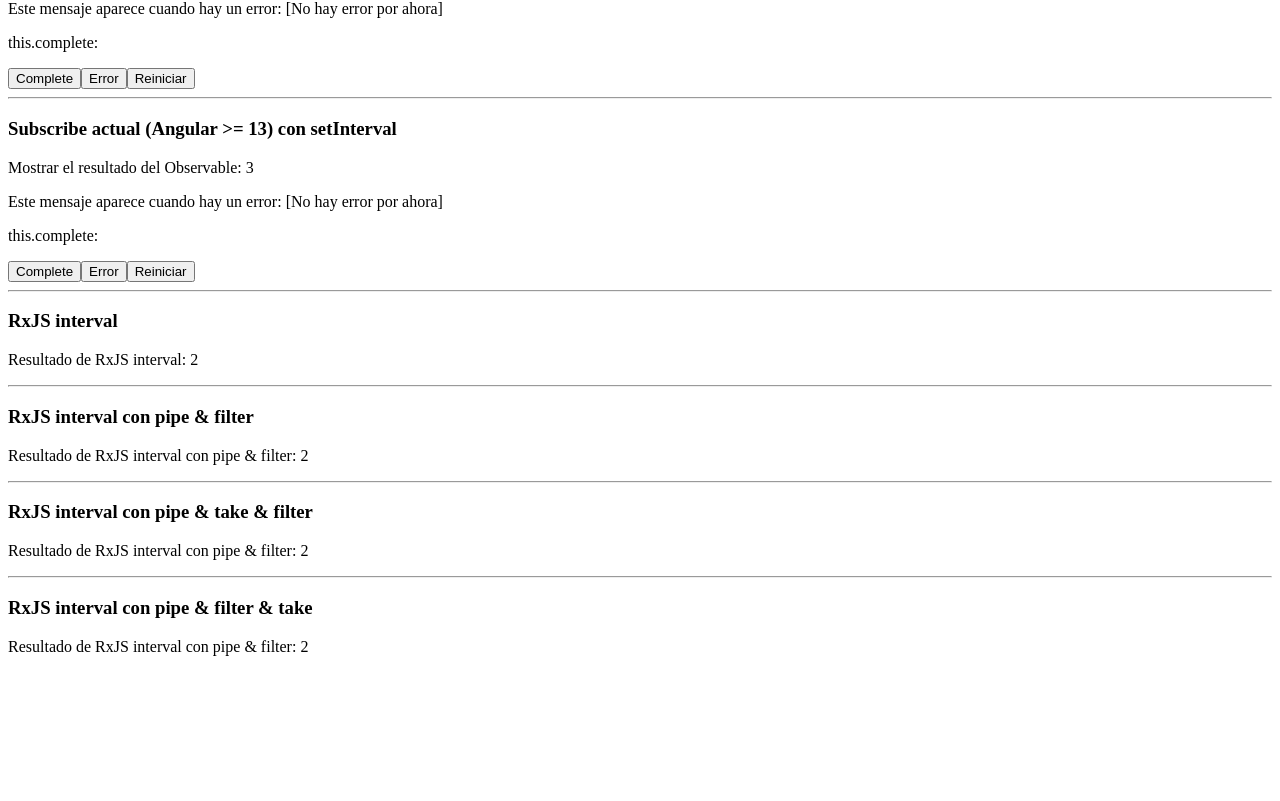
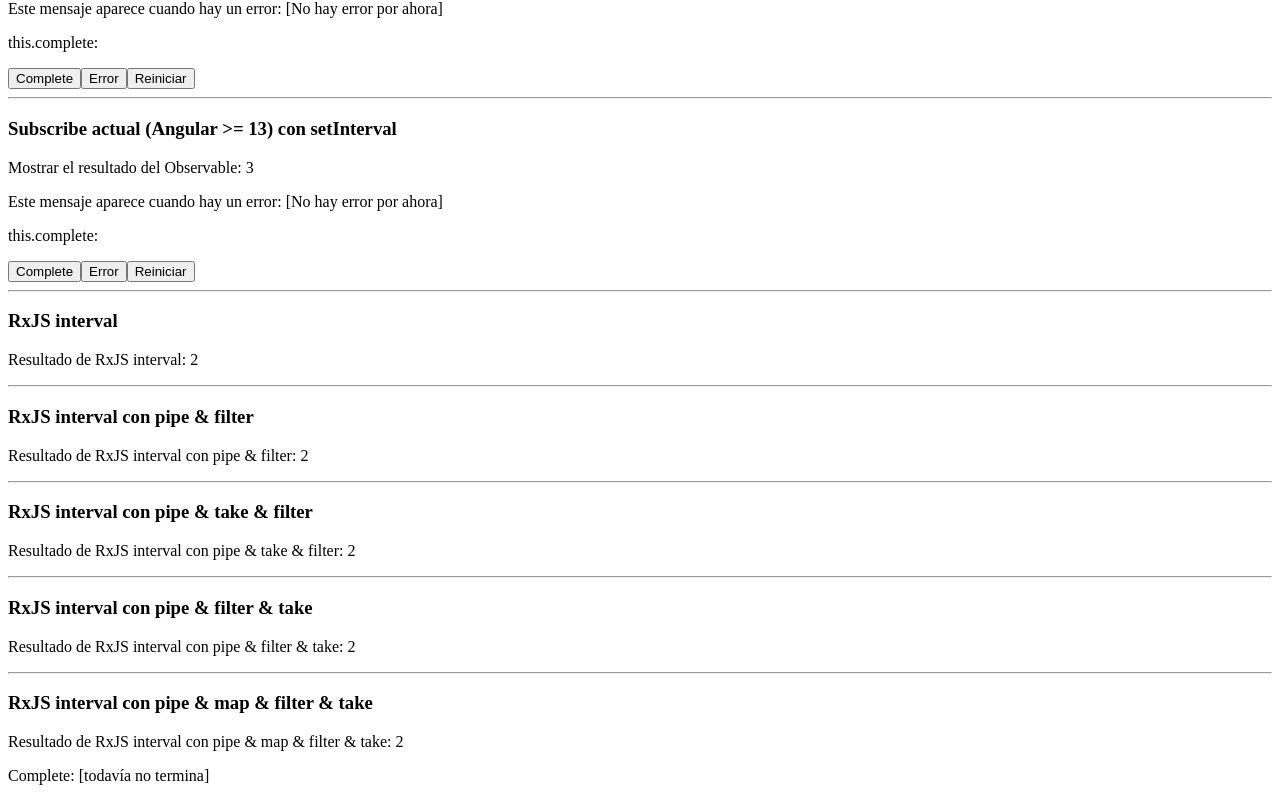
Before and after one commit to ClaudiaQuezadaRiquelme/yirsis-05-rxjs-directivas, an Angular app: page / in a window 1280 px wide. Shown: the part 175-976 px from the top of the page. Before the commit the page ends 847 px from the top, so only its background shows below. Built offline with nearby package versions, Linux system fonts and the light colour scheme.

Commit message:
rxjs take

```diff
--- a/src/app/reactive/reactive-container/reactive-container.component.html
+++ b/src/app/reactive/reactive-container/reactive-container.component.html
@@ -21,7 +21,11 @@
 <p>Resultado de RxJS interval con pipe & filter: {{myActualIntervalPipeFilter}}</p>
 <hr>
 <h3>RxJS interval con pipe & take & filter</h3>
-<p>Resultado de RxJS interval con pipe & filter: {{myActualIntervalPipeTakeFilter}}</p>
+<p>Resultado de RxJS interval con pipe & take & filter: {{myActualIntervalPipeTakeFilter}}</p>
 <hr>
 <h3>RxJS interval con pipe & filter & take</h3>
-<p>Resultado de RxJS interval con pipe & filter: {{myActualIntervalPipeFilterTake}}</p>
+<p>Resultado de RxJS interval con pipe & filter & take: {{myActualIntervalPipeFilterTake}}</p>
+<hr>
+<h3>RxJS interval con pipe & map & filter & take</h3>
+<p>Resultado de RxJS interval con pipe & map & filter & take: {{myActualIntervalPipeMapFilterTake}}</p>
+<p>Complete: {{myActualIntervalPipeMapFilterTakeMsge || '[todavía no termina]'}}</p>
--- a/src/app/reactive/reactive-container/reactive-container.component.ts
+++ b/src/app/reactive/reactive-container/reactive-container.component.ts
@@ -1,5 +1,5 @@
 import { Component, OnInit } from '@angular/core';
-import { Observable, interval, filter, take } from 'rxjs';
+import { Observable, interval, filter, take, map } from 'rxjs';
 
 @Component({
   selector: 'app-reactive-container',
@@ -27,6 +27,8 @@ export class ReactiveContainerComponent implements OnInit {
   myActualIntervalPipeFilter: number = 0;
   myActualIntervalPipeTakeFilter: number = 0;
   myActualIntervalPipeFilterTake: number = 0;
+  myActualIntervalPipeMapFilterTake: number = 0;
+  myActualIntervalPipeMapFilterTakeMsge: string = '';
 
   constructor() {
     this.executeMiObservableDeprecado();
@@ -57,6 +59,20 @@ export class ReactiveContainerComponent implements OnInit {
         ).subscribe(value => {
         this.myActualIntervalPipeFilterTake = value; // limitar la ejecución del intervalo
       });
+      const count: number = 5;
+      this.myInterval
+        .pipe(
+          map(value => value+1),
+          filter(value => value % 2 === 0),
+          take(count)
+        ).subscribe({
+          next: value => {
+            this.myActualIntervalPipeMapFilterTake = value;
+          },
+          complete: ()=> {
+            this.myActualIntervalPipeMapFilterTakeMsge = `Estos son los primeros ${count} números pares.`
+          }
+        });
   }
 
   executeMiObservableDeprecado() {
```
Also changed, not shown: 1 other file (tests, documents, lock files or other folders).
